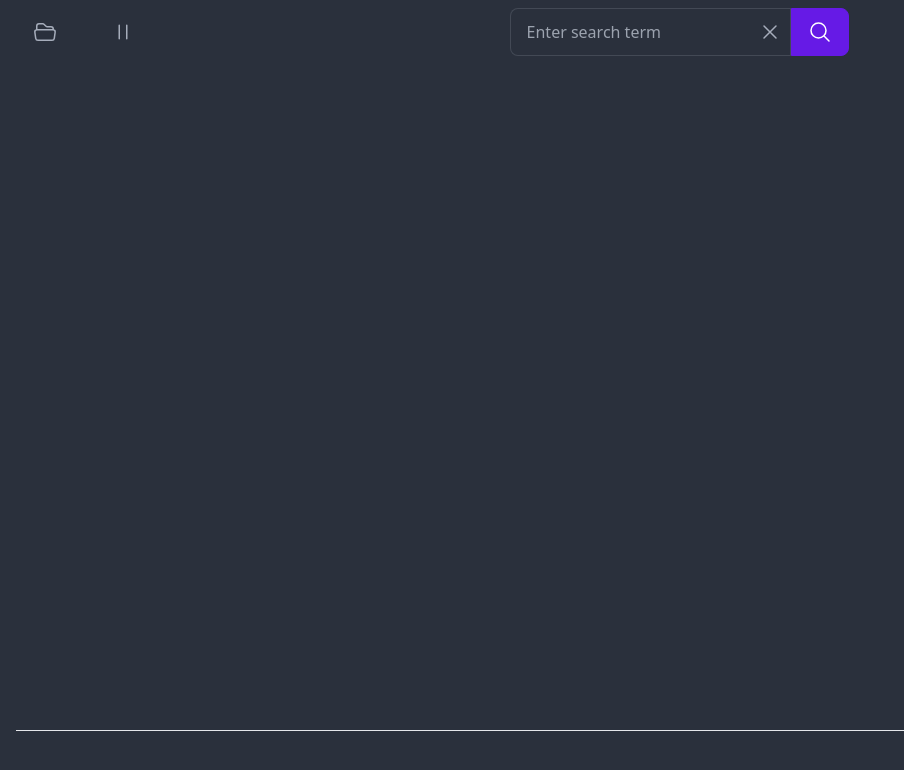
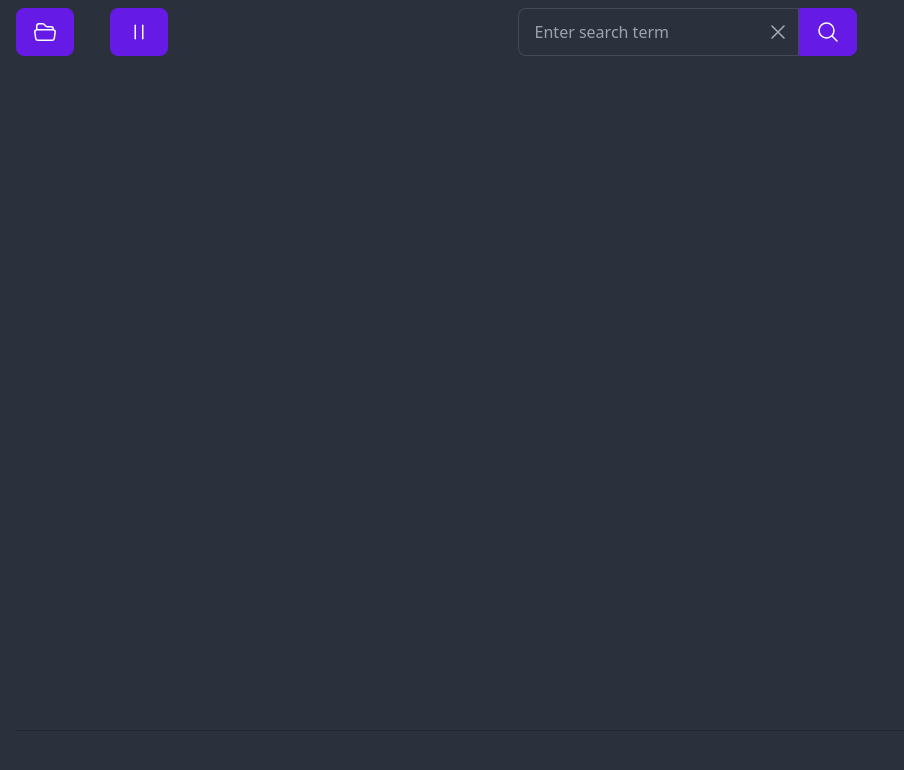
Before and after one commit to EnakNalla/LiveLogViewer, a Svelte app in the folder frontend/: page / in a window 1280 px wide. Shown: the top 770 px of the page, without its empty margins (0-904 px from the left). Built offline with nearby package versions, Linux system fonts and the light colour scheme.

Commit message:
styling updates

```diff
--- a/frontend/src/App.svelte
+++ b/frontend/src/App.svelte
@@ -64,7 +64,7 @@
   };
 
   const getTabClass = (tab: string) =>
-    tab === activeLog ? "tab tab-lifted tab-active" : "tab tab-lifted";
+    tab === activeLog ? "tab tab-bordered tab-lifted tab-active" : "tab tab-lifted";
 
   const handleSearch = () => {
     // TODO handle clear
@@ -81,7 +81,11 @@
       if (lines[i].innerText.includes(searchTerm)) {
         lines[i].innerHTML = lines[i].innerText.replace(
           searchTerm,
-          '<span class="text-yellow-500" data-index=' + results + ">" + searchTerm + "</span>"
+          '<span class="text-black bg-yellow-400" data-index=' +
+            results +
+            ">" +
+            searchTerm +
+            "</span>"
         );
         results++;
       }
@@ -106,8 +110,8 @@
   };
 
   const clearSearch = () => {
-    const highlights = document.querySelectorAll(".highlight");
-    highlights.forEach(element => element.classList.remove("highlight"));
+    const highlights = document.querySelectorAll(".bg-yellow-400");
+    highlights.forEach(element => element.classList.remove("bg-yellow-400", "text-black"));
     const prevResult = document.getElementsByClassName("current")[0];
     prevResult?.classList.remove("current", "bg-primary", "text-white");
 
@@ -140,9 +144,9 @@
 </script>
 
 <main class="mx-4 h-full">
-  <div class="mt-2 flex justify-between">
+  <div class="flex justify-between pt-2">
     <div>
-      <button type="button" class="btn-ghost btn" aria-label="Open log" on:click={handleLoadLog}>
+      <button type="button" class="btn-primary btn" aria-label="Open log" on:click={handleLoadLog}>
         <svg
           aria-hidden="true"
           class="h-6 w-6"
@@ -162,7 +166,7 @@
 
       <button
         type="button"
-        class="btn-ghost btn ml-4"
+        class="btn-primary btn ml-8"
         aria-label={paused ? "Play" : "Pause"}
         on:click={togglePaused}
       >
@@ -347,7 +351,7 @@
     {/each}
   </div>
 
-  <div class="h-5/6 overflow-auto border-b" id="lines">
+  <div class="h-5/6 overflow-auto border-b border-base-300" id="lines">
     {#if activeLog}
       {#each logs[activeLog] as line}
         <p class="whitespace-nowrap font-mono">{line}</p>
```
